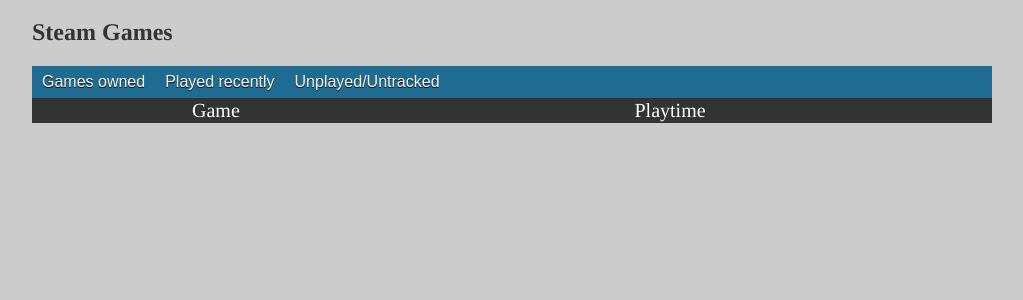
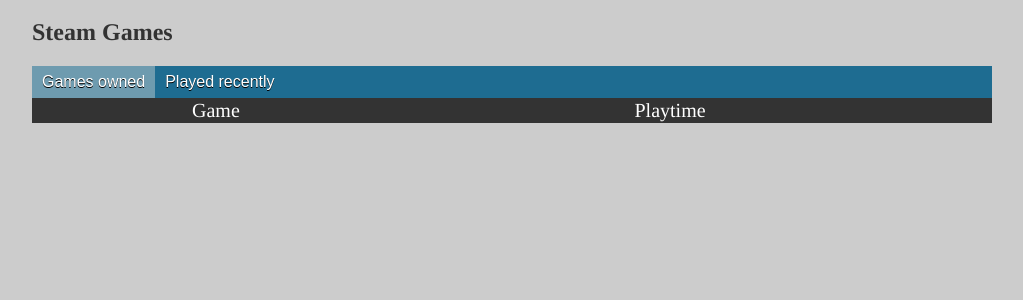
Before and after one commit to davidyell/Experiment-SteamAPI, a PHP site: page /index.php in a window 1280 px wide. Shown: the top 300 px of the page, without its empty margins (128-1151 px from the left). Run offline with PHP 8.4, Linux system fonts and the light colour scheme; data that the repository does not hold is empty; some libraries are stand-ins or nearby versions; some web fonts are replaced.

Commit message:
Removed unplayed. Tidied

```diff
--- a/index.php
+++ b/index.php
@@ -38,9 +38,8 @@ $data = json_decode($response);
 
     <nav>
         <ul>
-            <li class="<?php echo (isset($_GET['getOwnedGames']) || !isset($_GET) )? 'active' : '';?>"><a href="?getOwnedgames" title="Games owned">Games owned</a></li>
+            <li class="<?php echo (!isset($_GET['recentlyPlayed']))? 'active' : '';?>"><a href="?getOwnedgames" title="Games owned">Games owned</a></li>
             <li class="<?php echo (isset($_GET['recentlyPlayed']))? 'active' : '';?>"><a href="?recentlyPlayed" title="Played recently">Played recently</a></li>
-            <li class="<?php echo (isset($_GET['unplayed']))? 'active' : '';?>"><a href="?unplayed" title="Unplayed/Untracked">Unplayed/Untracked</a></li>
         </ul>
     </nav>
 
@@ -55,9 +54,6 @@ $data = json_decode($response);
         <tbody>
         <?php
         foreach ($data->response->games as $k => $game) {
-            if (isset($_GET['unplayed']) && isset($game->playtime_forever)) {
-                continue;
-            } else {
             ?>
             <tr <?php if ($k % 2 == 0) { echo "class='alt'"; };?>>
                 <td data-sort-value="<?php echo $game->name;?>">
@@ -79,7 +75,6 @@ $data = json_decode($response);
             </tr>
             <?php
         }
-        }
         ?>
         </tbody>
     </table>
```
Lines whose indentation alone changed are shown as unchanged.
